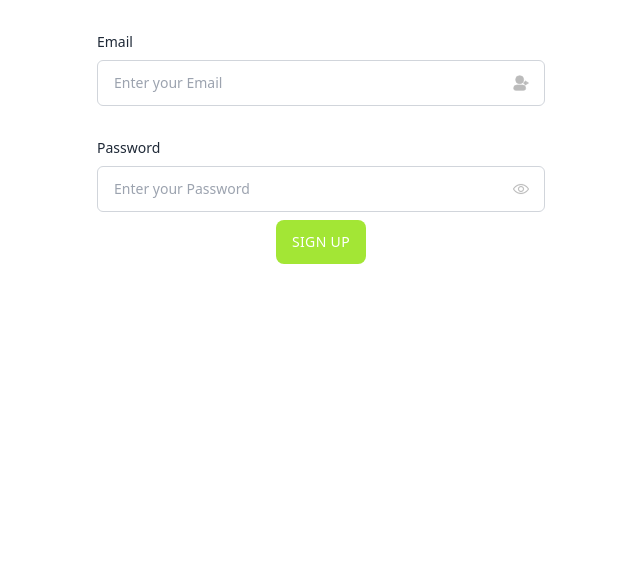
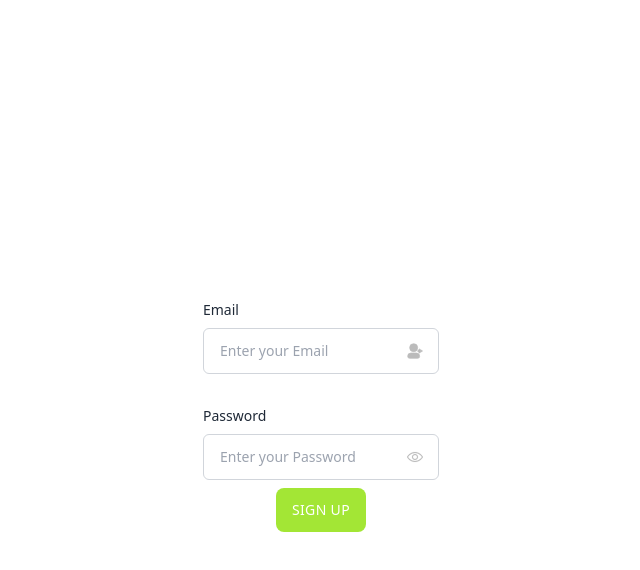
Before and after one commit to yurihoka/Beyond, a Next.js app: page /signup in a window 1280 px wide. Shown: the top 570 px of the page, without its empty margins (319-959 px from the left). Built offline with nearby package versions, Linux system fonts and the light colour scheme.

Commit message:
fix: サインイン/サインアウトフォームを画面中央へ配置

```diff
--- a/src/app/signin/page.tsx
+++ b/src/app/signin/page.tsx
@@ -25,7 +25,7 @@
   };
 
   return (
-    <>
+    <div className="flex items-center justify-center h-screen">
       <Form
         entry="signin"
         onClick={onClick}
@@ -34,7 +34,7 @@
         pswd={pswd}
         setPswd={setPswd}
       />
-    </>
+    </div>
   );
 };
 
--- a/src/app/signup/page.tsx
+++ b/src/app/signup/page.tsx
@@ -9,9 +9,9 @@
   const onClick = () => router.push("/dashboard");
 
   return (
-    <>
+    <div className="flex items-center justify-center h-screen">
       <Form entry="signup" onClick={onClick} />
-    </>
+    </div>
   );
 };
 
```
